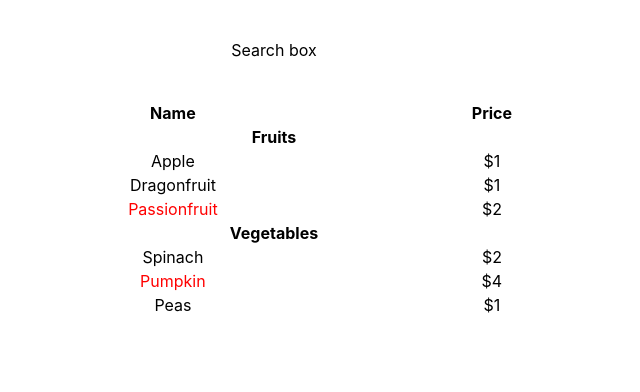
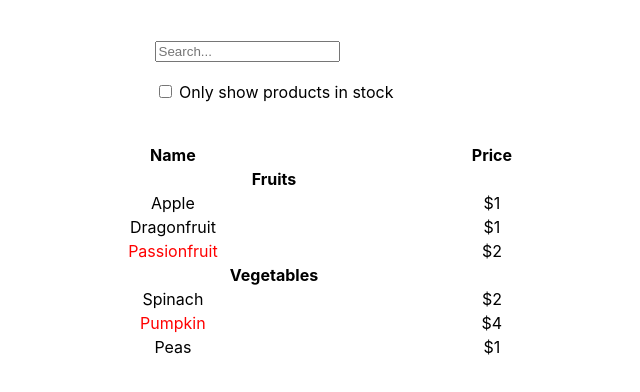
Before and after one commit to quyetdc/react-products-search, a React (Create React App) app: page / in a window 1280 px wide. Shown: the top 392 px of the page, without its empty margins (366-1006 px from the left). Built offline with nearby package versions, Linux system fonts and the light colour scheme.

Commit message:
search box ui

```diff
--- a/src/App.css
+++ b/src/App.css
@@ -53,6 +53,14 @@
   margin-top: 40px;
 }
 
+.mt-5 {
+  margin-top: 20px;
+}
+
+.block {
+  display: block;
+}
+
 .min-w-xl {
   min-width: 640px;
 }
--- a/src/App.js
+++ b/src/App.js
@@ -29,9 +29,15 @@ export function FilterableProductTable({ products }) {
 
 export function SearchBar() {
   return (
-    <div>
-      Search box
-    </div>
+    <form style={{ textAlign: "left"}}>
+      <input type="text" placeholder="Search..." />
+      <br />
+      <label className="mt-5 block">
+        <input type="checkbox" />
+        {' '}
+        Only show products in stock
+      </label>
+    </form>
   )
 }
 
```
